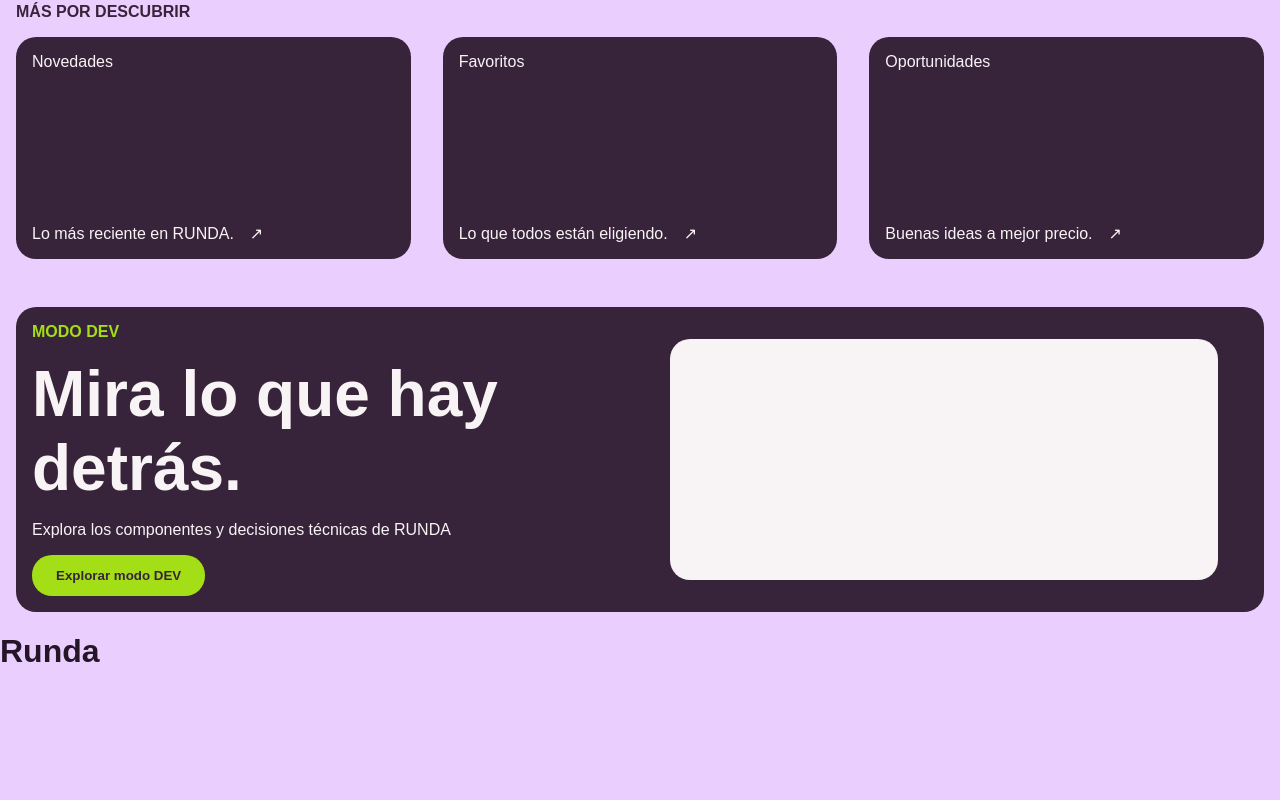
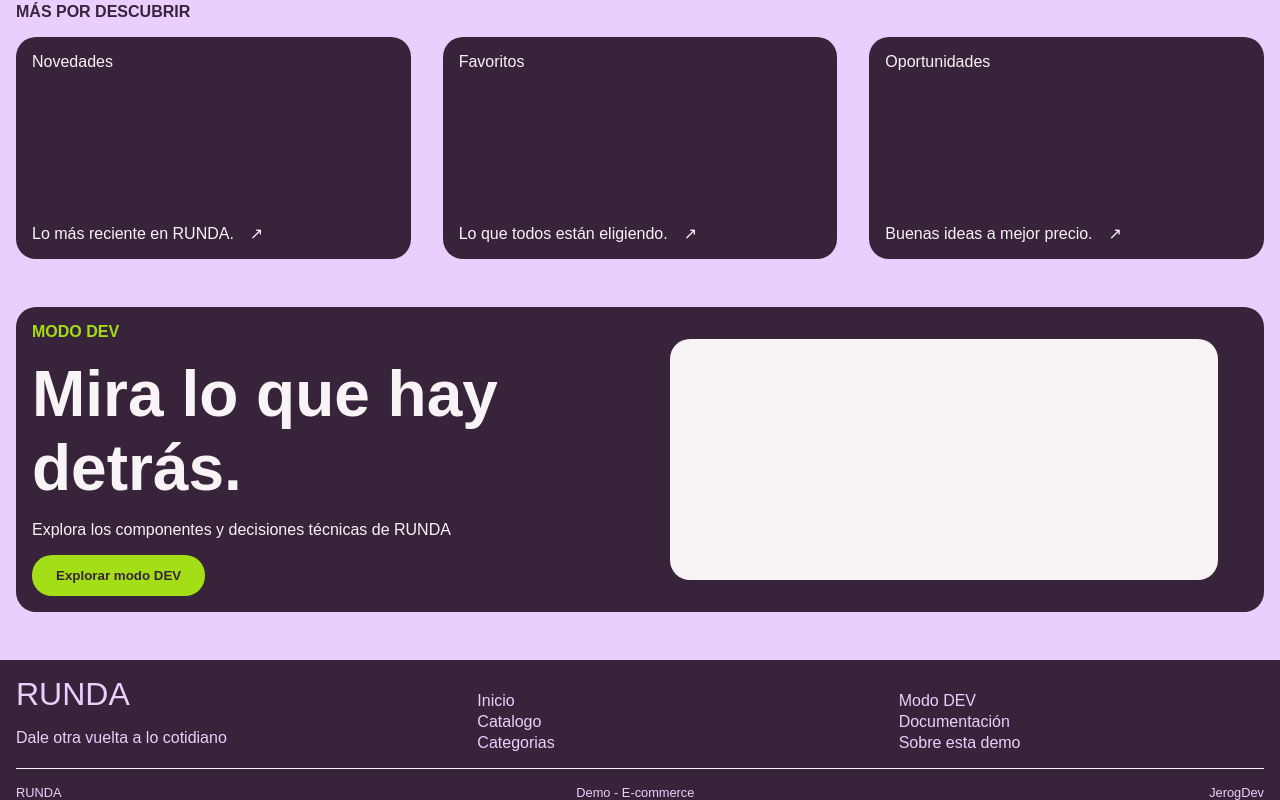
Before and after one commit to jerogdev-jz/runda, a React (Vite) app: page / in a window 1280 px wide. Shown: the part 1903-2703 px from the top of the page. Before the commit the page ends 2595 px from the top, so only its background shows below. Built offline with nearby package versions, Linux system fonts and the light colour scheme.

Commit message:
feat: footer

```diff
--- a/src/App.jsx
+++ b/src/App.jsx
@@ -5,6 +5,7 @@ import FeaturedProducts from './components/home/FeaturedProducts/FeaturedProduct
 import FeaturedCollection from './components/home/FeaturedCollection/FeaturedCollection';
 import DiscoverMore from './components/home/DiscoverMore/DiscoverMore';
 import DevModeTeaser from './components/home/DevModeTeaser/DevModeTeaser';
+import Footer from './components/layout/Footer/Footer';
 
 function App() {
 
@@ -17,7 +18,7 @@ function App() {
       <FeaturedCollection />
       <DiscoverMore />
       <DevModeTeaser />
-      <h1>Runda</h1>
+      <Footer />
     </>
   )
 }
--- /dev/null
+++ b/src/components/layout/Footer/Footer.jsx
@@ -0,0 +1,39 @@
+import './Footer.scss';
+
+function Footer() {
+    return (
+        <footer className='footer'>
+            <div className='contenedor'>
+                <div className='piePagina'>
+                    <div className='piePagina_enlaces'>
+                        <div className='marcaPiePag'>
+                            <span className='logoPiePag'>RUNDA</span>
+                            <p className='sloganPiePag'>Dale otra vuelta a lo cotidiano</p>
+                        </div>
+                        <div className='PiePagina_enlacesEcommerce'>
+                            <ul className='listaEnlacesPiePag'>
+                                <li><a href='#'>Inicio</a></li>
+                                <li><a href='#'>Catalogo</a></li>
+                                <li><a href='#'>Categorias</a></li>
+                            </ul>
+                        </div>
+                        <div className='PiePagina_enlacesDev'>
+                            <ul className='listaEnlacesPiePag'>
+                                <li><a href='#'>Modo DEV</a></li>
+                                <li><a href='#'>Documentación</a></li>
+                                <li><a href='#'>Sobre esta demo</a></li>
+                            </ul>
+                        </div>
+                    </div>
+                    <div className='piePagina_final'>
+                        <span className='finalSpanFooter'>RUNDA</span>
+                        <span className='finalSpanFooter'>Demo - E-commerce</span>
+                        <span className='finalSpanFooter'>JerogDev</span>
+                    </div>
+                </div>
+            </div>
+        </footer>
+    )
+}
+
+export default Footer;
--- /dev/null
+++ b/src/components/layout/Footer/Footer.scss
@@ -0,0 +1,47 @@
+@use '../../../styles/variables' as v;
+
+.footer {
+    background-color: v.$c-tarjetas;
+    color: v.$c-fondoGral;
+    margin-top: 3rem;
+    padding-top: 1rem;
+}
+
+.piePagina {
+    display: flex;
+    flex-direction: column;
+
+    &_enlaces {
+        display: grid;
+        grid-template-columns: repeat(3, minmax(100px, 1fr));
+        gap: 1rem;
+        border-bottom: solid .05rem v.$c-textoClaro;
+        margin-bottom: 1rem;
+
+        .marcaPiePag {
+            .logoPiePag {
+                font-size: 2rem;
+            }
+        }
+
+        .listaEnlacesPiePag {
+            list-style: none;
+
+            li {
+                margin-top: .2rem;
+            }
+        }
+    }
+
+    &_final {
+        display: flex;
+        justify-content: space-between;
+        font-size: .8rem;
+    }
+
+    @media (max-width: 425px) {
+        &_enlaces {
+            grid-template-columns: repeat(1, minmax(100px, 1fr));
+        }
+    	}
+}
```
Also changed, not shown: 1 other file (tests, documents, lock files or other folders).
